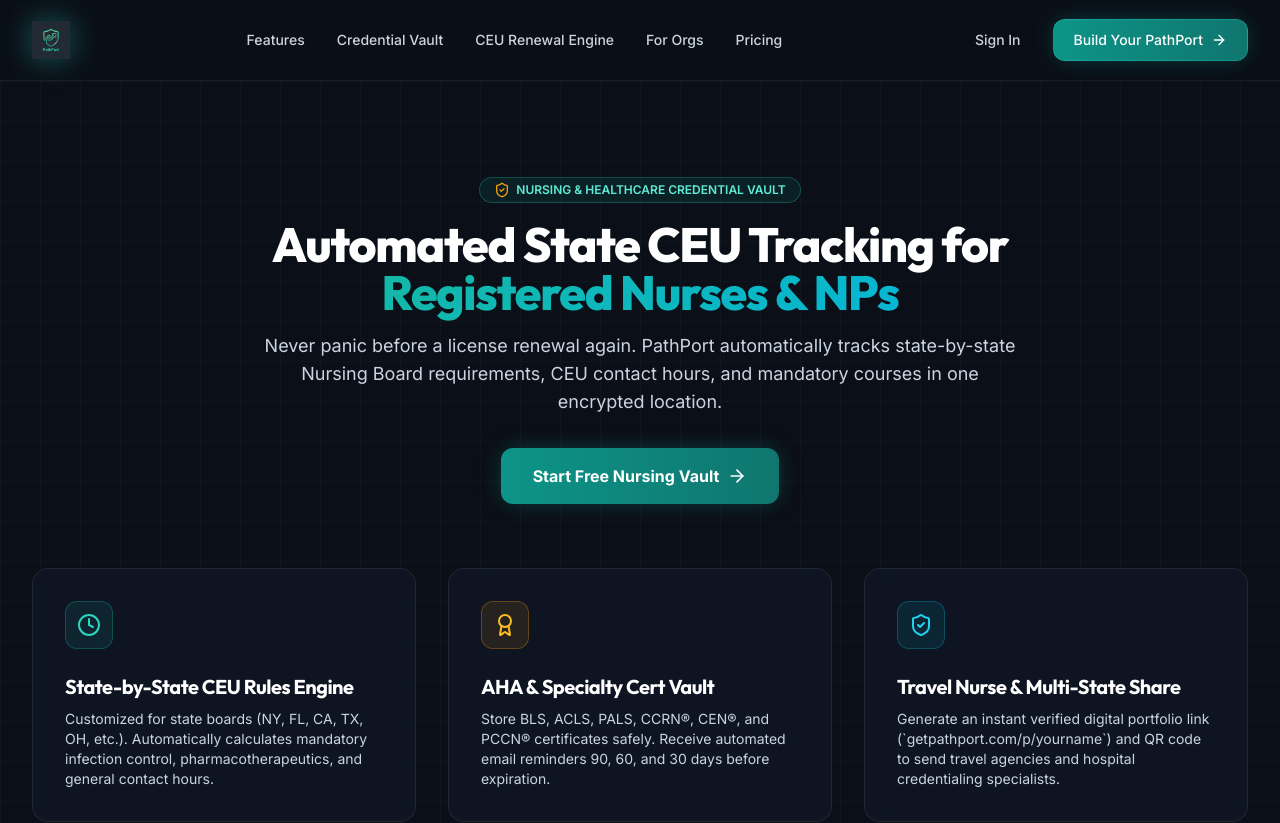
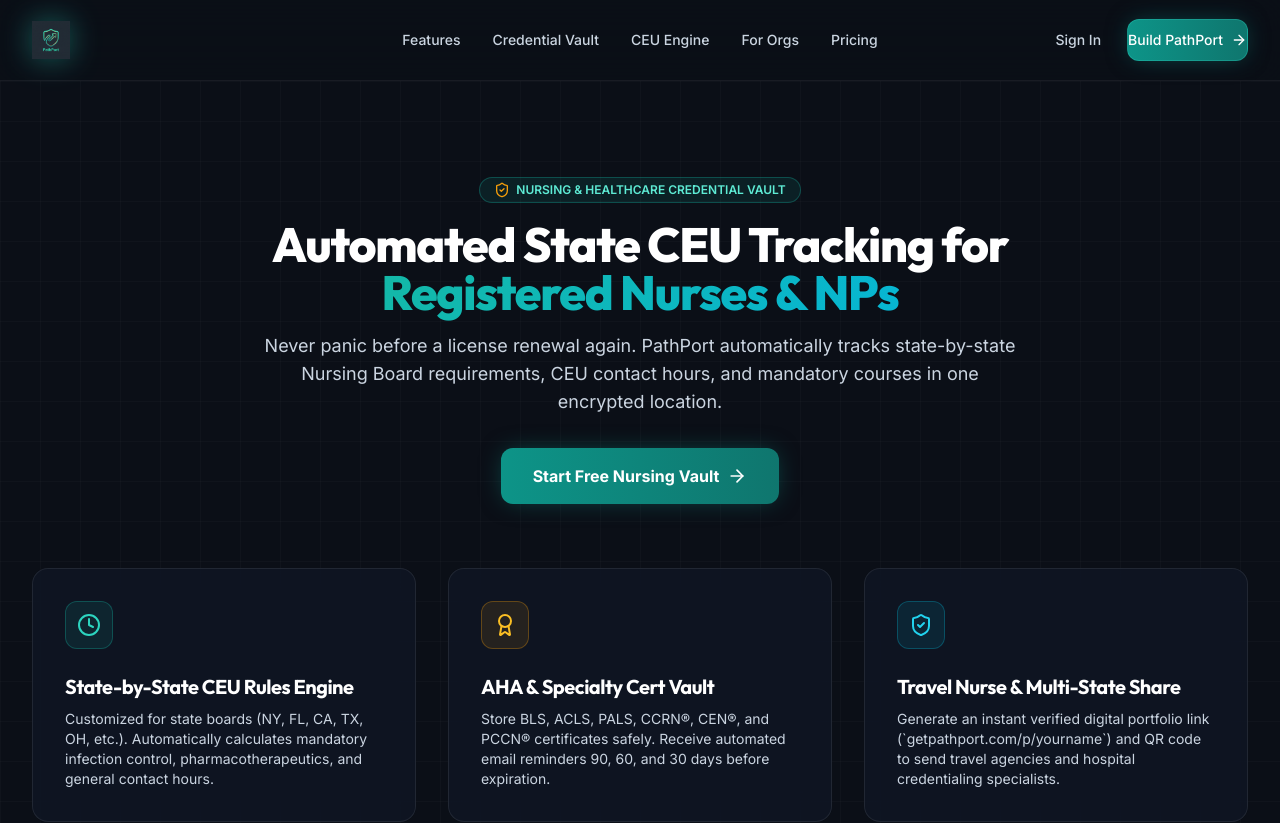
Before and after one commit to Kyleatkins1/pathport-marketing, a React (Vite) app: page /for/nurses in a window 1280 px wide. Shown: the top 823 px of the page. Built offline with nearby package versions, Linux system fonts and the light colour scheme.

Commit message:
fix: center navbar links, fix smooth scroll anchors, and remove 1-4 numbers from pillar headings

```diff
--- a/src/components/FeaturePillars.tsx
+++ b/src/components/FeaturePillars.tsx
@@ -2,7 +2,7 @@
 
 export const FeaturePillars: React.FC = () => {
   return (
-    <section id="features" className="py-24 relative bg-ambient-grid">
+    <section id="features" className="py-24 relative bg-ambient-grid scroll-mt-20">
       <div className="max-w-7xl mx-auto px-4 sm:px-6 lg:px-8">
 
         {/* Section Header */}
@@ -20,12 +20,12 @@
         <div className="grid grid-cols-1 md:grid-cols-2 lg:grid-cols-4 gap-8">
 
           {/* Pillar 1: Vault & CEU Engine */}
-          <div id="vault" className="glass-card rounded-2xl p-8 border border-white/10 glass-card-hover relative flex flex-col justify-between">
+          <div id="vault" className="glass-card rounded-2xl p-8 border border-white/10 glass-card-hover relative flex flex-col justify-between scroll-mt-28">
             <div className="space-y-6">
               <div className="w-14 h-14 rounded-xl bg-teal-500/10 border border-teal-500/30 flex items-center justify-center text-teal-400">
                 <Database className="w-7 h-7" />
               </div>
-              <h3 className="text-xl font-bold text-white">1. Universal Vault & CEU Engine</h3>
+              <h3 className="text-xl font-bold text-white">Universal Vault & CEU Engine</h3>
               <p className="text-slate-300 text-sm leading-relaxed">
                 Consolidate PMP, AWS, Nursing, EMT, Board Certs, and Trades credentials into one encrypted vault. Track state CEU hours automatically so you never panic before a renewal.
               </p>
@@ -58,7 +58,7 @@
               <div className="w-14 h-14 rounded-xl bg-amber-500/10 border border-amber-500/30 flex items-center justify-center text-amber-400">
                 <Cpu className="w-7 h-7" />
               </div>
-              <h3 className="text-xl font-bold text-white">2. AI Resume & Certificate Parser</h3>
+              <h3 className="text-xl font-bold text-white">AI Resume & Certificate Parser</h3>
               <p className="text-slate-300 text-sm leading-relaxed">
                 Stop typing data manually. Drop any PDF resume, state license, or certificate image — our parser extracts issuer names, issue/expiration dates, and skills into structured milestones.
               </p>
@@ -91,7 +91,7 @@
               <div className="w-14 h-14 rounded-xl bg-purple-500/10 border border-purple-500/30 flex items-center justify-center text-purple-400">
                 <Presentation className="w-7 h-7" />
               </div>
-              <h3 className="text-xl font-bold text-white">3. Project Proof & Research Posters</h3>
+              <h3 className="text-xl font-bold text-white">Project Proof & Research Posters</h3>
               <p className="text-slate-300 text-sm leading-relaxed">
                 Certifications alone look generic on paper. Link real-world projects, clinical case studies, code repos, and conference posters directly to your certs to prove your real-world impact.
               </p>
@@ -124,7 +124,7 @@
               <div className="w-14 h-14 rounded-xl bg-cyan-500/10 border border-cyan-500/30 flex items-center justify-center text-cyan-400">
                 <Share2 className="w-7 h-7" />
               </div>
-              <h3 className="text-xl font-bold text-white">4. Tailored Digital Portfolios</h3>
+              <h3 className="text-xl font-bold text-white">Tailored Digital Portfolios</h3>
               <p className="text-slate-300 text-sm leading-relaxed">
                 Create custom profile links (`getpathport.com/p/yourname`) tailored for specific job applications, speaking pitches, or admissions. Employers verify credentials instantly without logins.
               </p>
--- a/src/components/Navbar.tsx
+++ b/src/components/Navbar.tsx
@@ -1,44 +1,87 @@
 import React, { useState } from 'react';
+import { useLocation, useNavigate, Link } from 'react-router-dom';
 import { Logo } from './Logo';
 import { Menu, X, ArrowRight } from 'lucide-react';
 
 export const Navbar: React.FC = () => {
   const [mobileMenuOpen, setMobileMenuOpen] = useState(false);
+  const location = useLocation();
+  const navigate = useNavigate();
+
+  const navLinks = [
+    { name: "Features", target: "features" },
+    { name: "Credential Vault", target: "vault" },
+    { name: "CEU Engine", target: "vault" },
+    { name: "For Orgs", target: "organizations" },
+    { name: "Pricing", target: "pricing" }
+  ];
+
+  const handleNavClick = (targetId: string, e: React.MouseEvent) => {
+    e.preventDefault();
+    setMobileMenuOpen(false);
+
+    if (location.pathname !== '/') {
+      // Navigate to homepage first, then scroll
+      navigate(`/#${targetId}`);
+      setTimeout(() => {
+        const elem = document.getElementById(targetId);
+        if (elem) {
+          elem.scrollIntoView({ behavior: 'smooth' });
+        }
+      }, 100);
+    } else {
+      // Already on homepage, smooth scroll directly
+      const elem = document.getElementById(targetId);
+      if (elem) {
+        elem.scrollIntoView({ behavior: 'smooth' });
+      }
+    }
+  };
 
   return (
     <header className="sticky top-0 z-50 glass-nav transition-all duration-300">
       <div className="max-w-7xl mx-auto px-4 sm:px-6 lg:px-8">
-        <div className="flex items-center justify-between h-20">
-          {/* Logo */}
-          <a href="#" className="flex items-center gap-2">
+
+        {/* Header Grid: 3-column layout ensures nav links are mathematically centered in the middle */}
+        <div className="grid grid-cols-12 items-center h-20">
+
+          {/* Col 1: Logo (Left) */}
+          <div className="col-span-6 md:col-span-3 flex items-center justify-start">
+            <Link to="/" className="flex items-center gap-2">
               <Logo size={38} />
+            </Link>
+          </div>
+
+          {/* Col 2: Nav Links (Centered) */}
+          <nav className="hidden md:flex col-span-6 items-center justify-center gap-6 lg:gap-8 text-sm font-medium text-slate-300">
+            {navLinks.map((link, idx) => (
+              <a
+                key={idx}
+                href={`/#${link.target}`}
+                onClick={(e) => handleNavClick(link.target, e)}
+                className="hover:text-teal-300 transition-colors py-1 relative group text-nowrap"
+              >
+                <span>{link.name}</span>
+                <span className="absolute bottom-0 left-0 w-0 h-0.5 bg-teal-400 group-hover:w-full transition-all duration-200" />
               </a>
-
-          {/* Desktop Navigation Links */}
-          <nav className="hidden md:flex items-center gap-8 text-sm font-medium text-slate-300">
-            <a href="#features" className="hover:text-primary-glow transition-colors">Features</a>
-            <a href="#vault" className="hover:text-primary-glow transition-colors">Credential Vault</a>
-            <a href="#ceu-engine" className="hover:text-primary-glow transition-colors">CEU Renewal Engine</a>
-            <a href="#organizations" className="hover:text-primary-glow transition-colors">For Orgs</a>
-            <a href="#pricing" className="hover:text-primary-glow transition-colors">Pricing</a>
+            ))}
           </nav>
 
-          {/* Action Buttons */}
-          <div className="hidden md:flex items-center gap-4">
+          {/* Col 3: Action Buttons (Right) */}
+          <div className="col-span-6 md:col-span-3 flex items-center justify-end gap-3">
             <a
               href="https://app.getpathport.com/auth"
-              className="text-sm font-medium text-slate-300 hover:text-white px-4 py-2 rounded-lg transition-colors"
+              className="hidden sm:inline-flex text-sm font-medium text-slate-300 hover:text-white px-3.5 py-2 rounded-lg transition-colors"
             >
               Sign In
             </a>
             <a
               href="https://app.getpathport.com/auth?signup=true"
-              className="inline-flex items-center gap-2 px-5 py-2.5 rounded-xl bg-gradient-to-r from-primary to-primary-dark text-white font-medium text-sm shadow-glowTeal hover:opacity-95 transition-all hover:scale-[1.02] border border-teal-400/30"
+              className="hidden md:inline-flex items-center gap-2 px-4.5 py-2.5 rounded-xl bg-gradient-to-r from-primary to-primary-dark text-white font-medium text-xs sm:text-sm shadow-glowTeal hover:opacity-95 transition-all hover:scale-[1.02] border border-teal-400/30"
             >
-              <span>Build Your PathPort</span>
+              <span>Build PathPort</span>
               <ArrowRight className="w-4 h-4" />
             </a>
-          </div>
 
             {/* Mobile Menu Button */}
             <button
@@ -48,58 +91,35 @@
               {mobileMenuOpen ? <X className="w-6 h-6" /> : <Menu className="w-6 h-6" />}
             </button>
           </div>
+
+        </div>
       </div>
 
       {/* Mobile Dropdown */}
       {mobileMenuOpen && (
-        <div className="md:hidden glass-card border-t border-slate-800 px-4 pt-4 pb-6 space-y-4">
+        <div className="md:hidden glass-card border-t border-slate-800 px-4 pt-4 pb-6 space-y-3">
+          {navLinks.map((link, idx) => (
             <a
-            href="#features"
-            onClick={() => setMobileMenuOpen(false)}
-            className="block text-slate-300 hover:text-primary-glow font-medium py-2"
+              key={idx}
+              href={`/#${link.target}`}
+              onClick={(e) => handleNavClick(link.target, e)}
+              className="block text-slate-300 hover:text-teal-300 font-medium py-2 border-b border-slate-800/50"
             >
-            Features
+              {link.name}
             </a>
-          <a
-            href="#vault"
-            onClick={() => setMobileMenuOpen(false)}
-            className="block text-slate-300 hover:text-primary-glow font-medium py-2"
-          >
-            Credential Vault
-          </a>
-          <a
-            href="#ceu-engine"
-            onClick={() => setMobileMenuOpen(false)}
-            className="block text-slate-300 hover:text-primary-glow font-medium py-2"
-          >
-            CEU Renewal Engine
-          </a>
-          <a
-            href="#organizations"
-            onClick={() => setMobileMenuOpen(false)}
-            className="block text-slate-300 hover:text-primary-glow font-medium py-2"
-          >
-            For Orgs
-          </a>
-          <a
-            href="#pricing"
-            onClick={() => setMobileMenuOpen(false)}
-            className="block text-slate-300 hover:text-primary-glow font-medium py-2"
-          >
-            Pricing
-          </a>
-          <div className="pt-4 border-t border-slate-800 flex flex-col gap-3">
+          ))}
+          <div className="pt-4 flex flex-col gap-3">
             <a
               href="https://app.getpathport.com/auth"
-              className="w-full text-center py-2.5 text-slate-300 font-medium hover:text-white"
+              className="w-full text-center py-2.5 text-slate-300 font-medium hover:text-white rounded-xl bg-slate-900 border border-slate-800"
             >
               Sign In
             </a>
             <a
               href="https://app.getpathport.com/auth?signup=true"
-              className="w-full text-center py-3 rounded-xl bg-gradient-to-r from-primary to-primary-dark text-white font-medium shadow-glowTeal"
+              className="w-full text-center py-3 rounded-xl bg-gradient-to-r from-primary to-primary-dark text-white font-bold text-sm shadow-glowTeal"
             >
-              Build Your PathPort
+              Build Your PathPort Free
             </a>
           </div>
         </div>
--- a/src/components/OrgSection.tsx
+++ b/src/components/OrgSection.tsx
@@ -3,7 +3,7 @@
 
 export const OrgSection: React.FC = () => {
   return (
-    <section id="organizations" className="py-24 relative bg-ambient-grid overflow-hidden">
+    <section id="organizations" className="py-24 relative bg-ambient-grid overflow-hidden scroll-mt-20">
       <div className="max-w-7xl mx-auto px-4 sm:px-6 lg:px-8">
 
         <div className="glass-card rounded-3xl p-8 sm:p-12 border border-teal-500/30 relative overflow-hidden shadow-glowTeal">
--- a/src/components/Pricing.tsx
+++ b/src/components/Pricing.tsx
@@ -5,7 +5,7 @@
   const [isAnnual, setIsAnnual] = useState(true);
 
   return (
-    <section id="pricing" className="py-24 relative bg-slate-950/90 border-t border-slate-800">
+    <section id="pricing" className="py-24 relative bg-slate-950/90 border-t border-slate-800 scroll-mt-20">
       <div className="max-w-7xl mx-auto px-4 sm:px-6 lg:px-8">
 
         {/* Launch Banner */}
```
Lines whose indentation alone changed are shown as unchanged.
